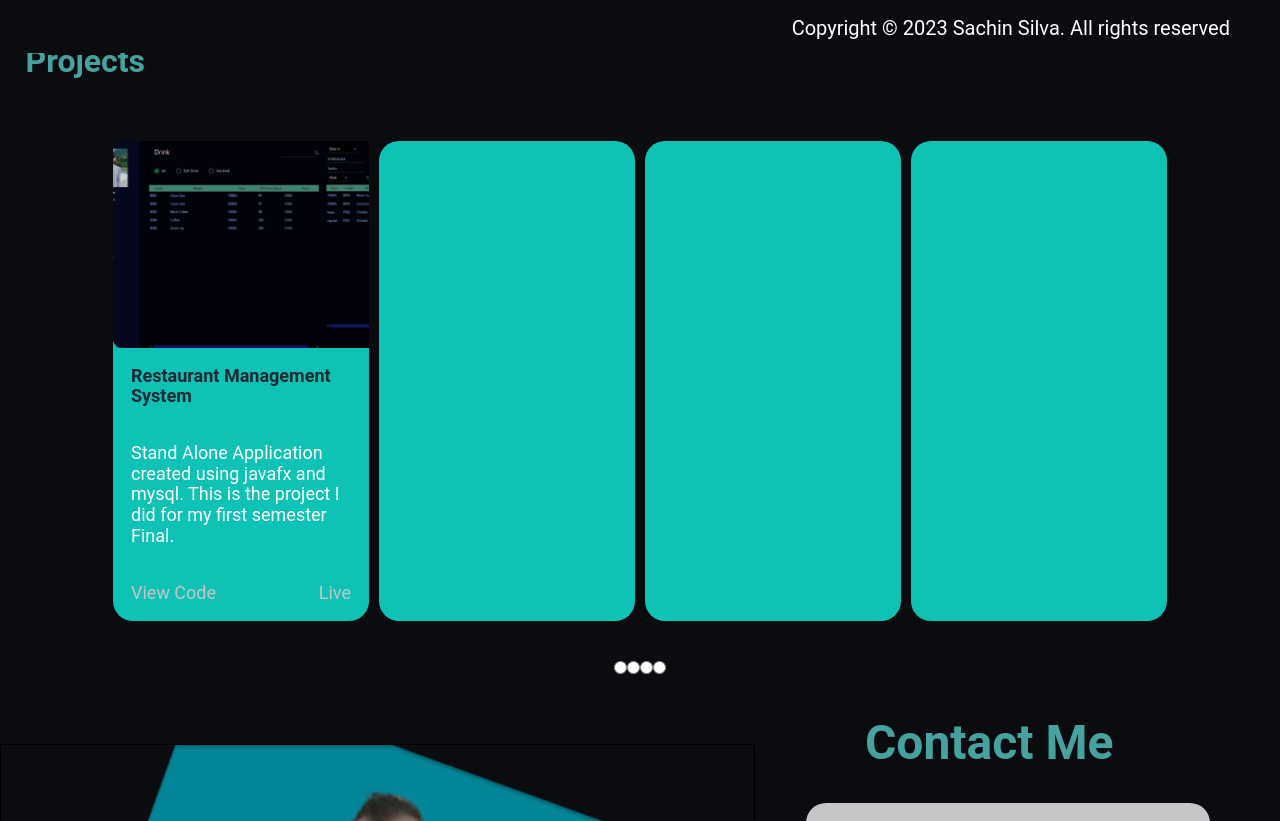
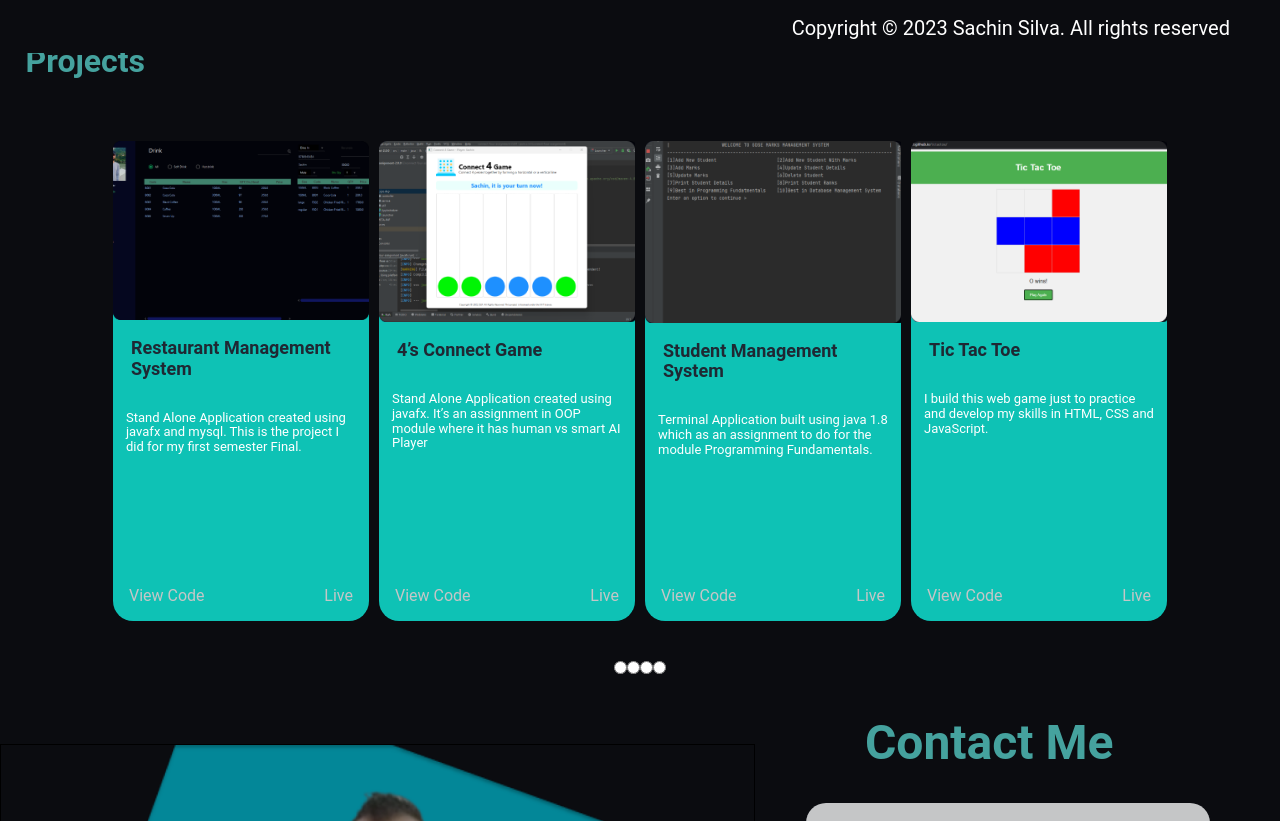
Before and after one commit to SachinSilva99/MyProfile, a plain HTML site: page index.html in a window 1280 px wide. Shown: the part 747-1568 px from the top of the page. Drawn offline with nearby package versions, Linux system fonts and the light colour scheme.

Commit message:
did some changes in responsive design

```diff
--- a/index.css
+++ b/index.css
@@ -1,6 +1,9 @@
 @import url('https://fonts.googleapis.com/css2?family=Poppins&display=swap');
 
-
+::selection {
+    background-color: #0c948a;
+    color: black;
+}
 h1 {
     color: #c5c6c7;
 }
@@ -237,7 +240,6 @@ main {
 }
 
 .head-topic {
-
     font-size: xxx-large;
     margin-top: 4%;
     margin-left: 2%;
@@ -265,7 +267,6 @@ main {
 
 .img {
     width: 100%;
-    height: 20vw;
     background-image: url("assets/projects/restaurantmanagement.png");
     background-repeat: no-repeat;
     background-size: cover;
@@ -279,7 +280,7 @@ main {
 
 .project-des {
     color: #FFFFFF;
-    font-size: xx-large;
+    font-size: x-large;
     margin: 1em;
 }
 
@@ -287,12 +288,11 @@ main {
     display: flex;
     justify-content: space-between;
     margin-top: auto;
-
 }
 
 .view-code, .live-code {
     color: #C5C6C7;
-    font-size: xx-large;
+    font-size: x-large;
     margin: 1em;
     cursor: pointer;
 }
@@ -686,7 +686,7 @@ progress {
     }
 
     .project-des {
-        font-size: x-large;
+        font-size: small;
         margin: 1em;
     }
     .project {
@@ -696,7 +696,6 @@ progress {
 
     .img {
         width: 100%;
-        height: 20vw;
         background-image: url("assets/projects/restaurantmanagement.png");
         background-repeat: no-repeat;
         background-size: cover;
@@ -705,9 +704,7 @@ progress {
     .project-topic {
         font-size: large;
     }
-    .project-des {
-        font-size: large;
-    }
+
     .footer-section {
         display: flex;
         justify-content: space-between;
@@ -716,7 +713,7 @@ progress {
     }
 
     .view-code, .live-code {
-        font-size: large;
+        font-size: medium;
     }
 
     .field {
@@ -814,7 +811,8 @@ progress {
         margin-top: 8vw;
     }
     .footer-section, .project-des, .project-topic, .view-code, .live-code{
-        font-size: medium;
+        font-size: small;
+
     }
 
 }
@@ -1095,8 +1093,7 @@ progress {
 
     .item {
         margin: 0 0 0 20px;
-        font-size: 32px;
-        line-height: 36px;
+        font-size: x-large;
     }
 
     .project {
@@ -1116,11 +1113,11 @@ progress {
     }
 
     .project-topic, .project-des, .view-code, .live-code {
-        font-size: small;
+        font-size: xx-small;
     }
 
     .footer-text {
-        font-size: small;
+        font-size: xx-small;
     }
 
     .contact-left {
--- a/index.html
+++ b/index.html
@@ -84,10 +84,13 @@
                     <div class="icons">
                         <h1 class="check-out">Check Out My</h1>
                         <ul class="social">
-                            <li><a target="_blank" href="https://www.facebook.com/sachiya.sachiyaevil?mibextid=ZbWKwL"><i class="icon-item fa-brands fa-facebook"></i></a></li>
+                            <li><a target="_blank"
+                                   href="https://www.facebook.com/sachiya.sachiyaevil?mibextid=ZbWKwL"><i
+                                    class="icon-item fa-brands fa-facebook"></i></a></li>
                             <li><a target="_blank" href="#"><i class="icon-item fa-brands fa-instagram"></i></a></li>
                             <li><a target="_blank" href="#"><i class="icon-item fa-brands fa-linkedin"></i></a></li>
-                            <li><a target="_blank" href="https://github.com/SachinSilva99"><i class="icon-item fa-brands fa-github"></i></a></li>
+                            <li><a target="_blank" href="https://github.com/SachinSilva99"><i
+                                    class="icon-item fa-brands fa-github"></i></a></li>
                         </ul>
                     </div>
                 </section>
@@ -96,10 +99,12 @@
             <div class="iconss">
 
                 <ul class="social">
-                    <li><a target="_blank" href="https://www.facebook.com/sachiya.sachiyaevil?mibextid=ZbWKwL"><i class="icon-item fa-brands fa-facebook"></i></a></li>
+                    <li><a target="_blank" href="https://www.facebook.com/sachiya.sachiyaevil?mibextid=ZbWKwL"><i
+                            class="icon-item fa-brands fa-facebook"></i></a></li>
                     <li><a target="_blank" href="#"><i class="icon-item fa-brands fa-instagram"></i></a></li>
                     <li><a target="_blank" href="#"><i class="icon-item fa-brands fa-linkedin"></i></a></li>
-                    <li><a target="_blank" href="https://github.com/SachinSilva99"><i class="icon-item fa-brands fa-github"></i></a></li>
+                    <li><a target="_blank" href="https://github.com/SachinSilva99"><i
+                            class="icon-item fa-brands fa-github"></i></a></li>
                 </ul>
             </div>
         </div>
@@ -109,8 +114,8 @@
         <section class="project-section">
             <h1 class="head-topic">Projects</h1>
             <div class="all-projects" data-aos="fade-right">
-                <div class="project ">
-                    <div class="img"></div>
+                <div class="project">
+                    <img class="img" src="assets/projects/restaurantmanagement.png" loading="lazy" alt="restaurantApp">
                     <h1 class="project-topic">Restaurant Management
                         System</h1>
                     <p class="project-des">
@@ -124,9 +129,42 @@
                         <div class="live-code">Live</div>
                     </div>
                 </div>
-                <div class="project"></div>
-                <div class="project"></div>
-                <div class="project"></div>
+                <div class="project">
+                    <img class="img" src="assets/projects/4sconnect.png" loading="lazy" alt="4sconnect">
+                    <h1 class="project-topic">4’s Connect Game</h1>
+                    <p class="project-des">
+                        Stand Alone Application created using javafx.
+                        It’s an assignment in OOP module where it has human vs smart AI Player
+                    </p>
+                    <div class="footer-section">
+                        <div class="view-code">View Code</div>
+                        <div class="live-code">Live</div>
+                    </div>
+                </div>
+                <div class="project">
+                    <img class="img" src="assets/projects/sms.png" loading="lazy" alt="sms">
+                    <h1 class="project-topic">Student Management System</h1>
+                    <p class="project-des">
+                        Terminal Application built using java 1.8 which as an assignment to do
+                        for the module Programming Fundamentals.
+                    </p>
+                    <div class="footer-section">
+                        <div class="view-code">View Code</div>
+                        <div class="live-code">Live</div>
+                    </div>
+                </div>
+                <div class="project">
+                    <img class="img" src="assets/projects/tictactoe.png" loading="lazy" alt="tictactoe">
+                    <h1 class="project-topic">Tic Tac Toe</h1>
+                    <p class="project-des">
+                        I build this web game just to practice and develop my skills in
+                        HTML, CSS and JavaScript.
+                    </p>
+                    <div class="footer-section">
+                        <div class="view-code">View Code</div>
+                        <div class="live-code">Live</div>
+                    </div>
+                </div>
             </div>
             <div class="project-buttons">
                 <input type="radio" name="p-btn1" id="p-btn1">
@@ -254,8 +292,8 @@
     hamburger.addEventListener('click', function () {
         halfScreenMenu.classList.toggle('active');
     });
-    menuLinks.forEach(function(menuLink) {
-        menuLink.addEventListener('click', function() {
+    menuLinks.forEach(function (menuLink) {
+        menuLink.addEventListener('click', function () {
             halfScreenMenu.classList.remove('active');
             hamburger.classList.remove('open');
         });
```
Also changed, not shown: assets/projects/4sconnect.png (added), assets/projects/sms.png (added), assets/projects/tictactoe.png (added).
